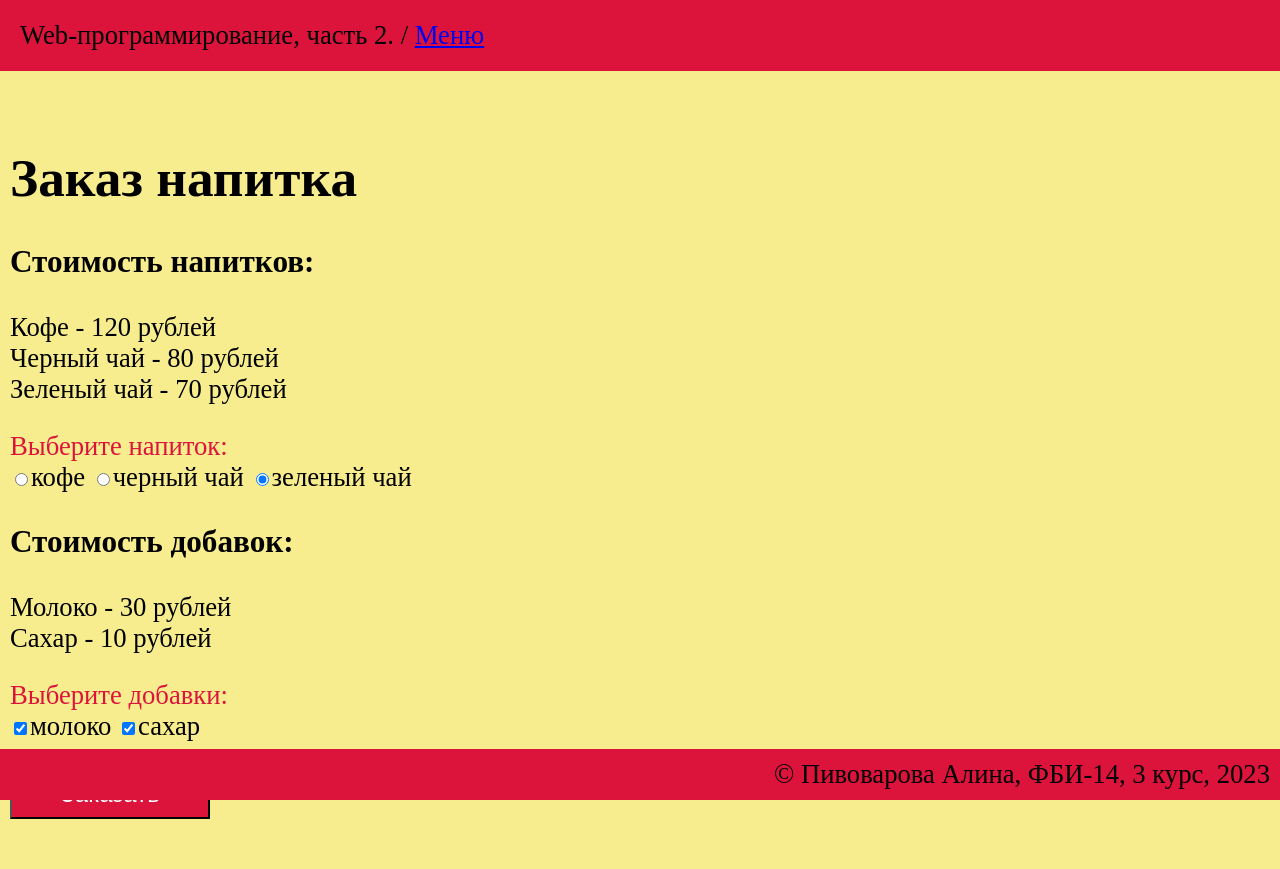
After one commit to AlinaPivovarova/web-programming-labs-2, a Flask app: template templates/order.html in a window 1280 px wide. The commit adds this page. Run offline with Flask 3, Linux system fonts and the light colour scheme; the template is opened without the code that fills it, so the values that code supplies are empty.

Commit message:
Заказ напитка

```diff
--- /dev/null
+++ b/templates/order.html
@@ -0,0 +1,59 @@
+{% extends "base.html" %}
+
+{% block lab %}Лабораторная работа 3{% endblock %}
+
+{% block main %}
+    <h1>Заказ напитка</h1>
+
+    <form action="/lab3/pay">
+        <h3>Стоимость напитков:</h3>
+        <div>Кофе - 120 рублей</div>
+        <div>Черный чай - 80 рублей</div>
+        <div>Зеленый чай - 70 рублей</div>
+
+        <p>
+        <div class="drink">Выберите напиток:</div>
+        <label>
+            <input type="radio" value="coffe" name="drink" checked>кофе
+        </label>
+        <label>
+            <input type="radio" value="black-tea" name="drink" checked>черный чай
+        </label>
+        <label>
+            <input type="radio" value="green-tea" name="drink" checked>зеленый чай
+        </label>
+        </p>
+
+        <h3>Стоимость добавок:</h3>
+        <div>Молоко - 30 рублей</div>
+        <div>Сахар - 10 рублей</div>
+
+        <p>
+        <div class="drink">Выберите добавки:</div>
+        <label>
+            <input type="checkbox" name="milk" checked>молоко
+        </label>
+        <label>
+            <input type="checkbox" name="sugar" checked>сахар
+        </label>
+        </p>
+        <div>
+            <button class="btn" type="submit">Заказать</button>
+        </div>
+    </form>
+    <style>
+        .btn{
+            width: 200px;
+            height: 50px;
+            font-size: x-large;
+            background-color: crimson;
+            color: white;
+        }
+        .btn:hover{
+            background-color: rgb(29, 212, 120);
+        }
+        .drink{
+            color: crimson;
+        }
+    </style>
+    {% endblock %}
```
Also changed, not shown: templates/lab3.html (+6 -1 lines), templates/pay.html (added, +34 -0 lines), templates/success.html (added, +11 -0 lines).
